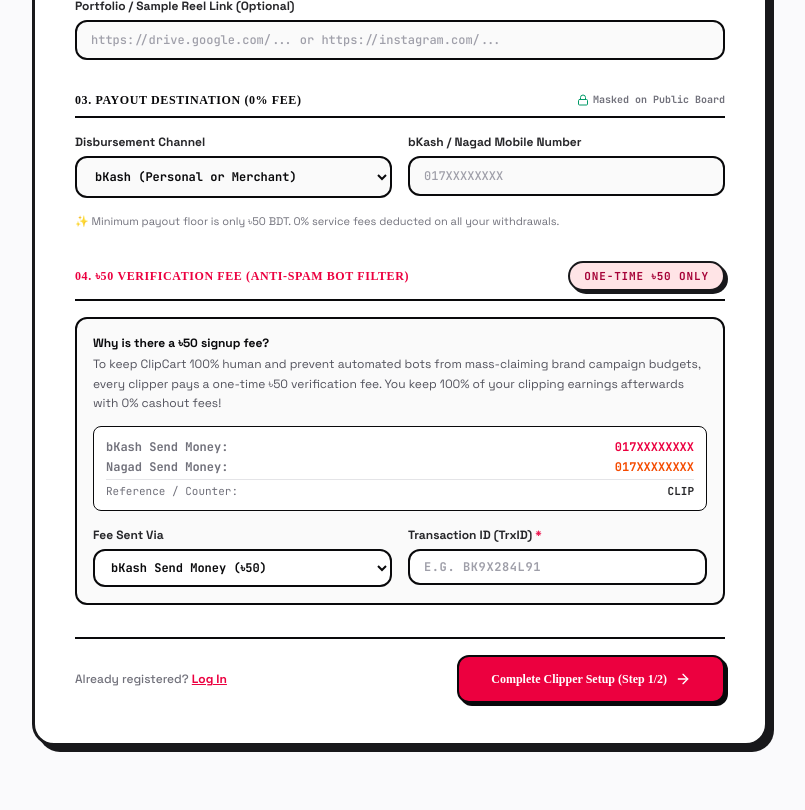
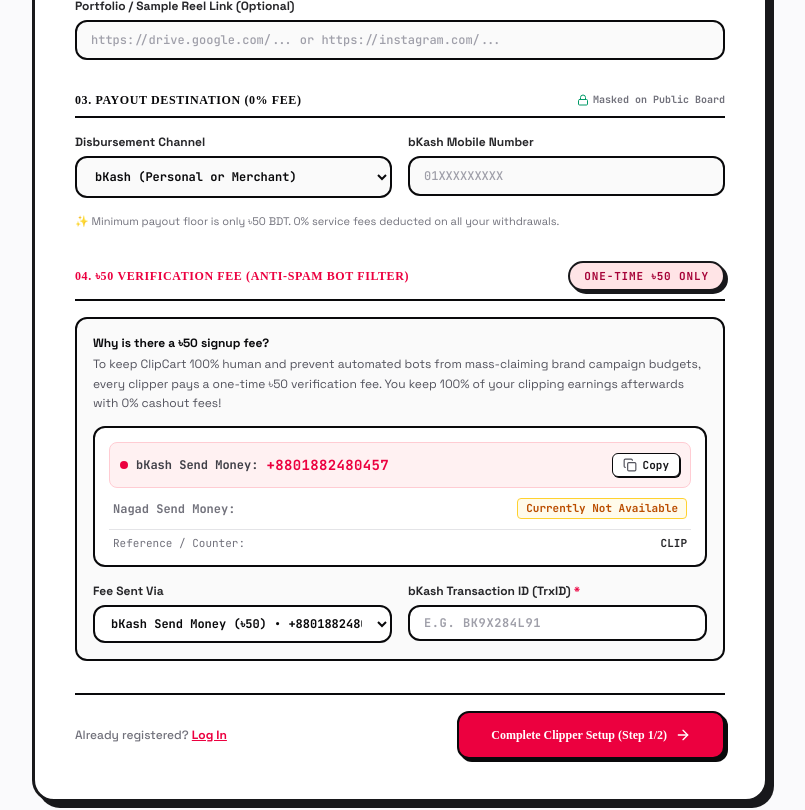
Before and after one commit to NabilxHasan/clipcart, a Next.js app: page /register in a window 1280 px wide. Shown: the part 920-1730 px from the top of the page, without its empty margins (240-1045 px from the left). Built offline with nearby package versions, Linux system fonts and the light colour scheme; a web font is replaced by a local one.

Commit message:
feat: configure bKash payment number +8801882480457 and set Nagad as currently not available

```diff
--- a/app/(auth)/register/page.tsx
+++ b/app/(auth)/register/page.tsx
@@ -3,7 +3,7 @@
 import React, { useState } from 'react';
 import Link from 'next/link';
 import { useRouter } from 'next/navigation';
-import { ArrowRight, ShieldCheck, Lock, PlaySquare, MessageCircle, CheckCircle2, AlertTriangle, Sparkles } from 'lucide-react';
+import { ArrowRight, ShieldCheck, Lock, PlaySquare, MessageCircle, CheckCircle2, AlertTriangle, Sparkles, Copy } from 'lucide-react';
 import { PlatformType, PaymentMethod } from '../../../lib/types/database';
 import { mockStore } from '../../../lib/db/mock-store';
 
@@ -31,6 +31,13 @@
   // One-time ৳50 Sign-up Verification Fee
   const [signupPaymentMethod, setSignupPaymentMethod] = useState<'BKASH' | 'NAGAD'>('BKASH');
   const [signupTrxId, setSignupTrxId] = useState('');
+  const [copiedBkash, setCopiedBkash] = useState(false);
+
+  const copyBkashNumber = () => {
+    navigator.clipboard.writeText('+8801882480457');
+    setCopiedBkash(true);
+    setTimeout(() => setCopiedBkash(false), 2000);
+  };
 
   const [loading, setLoading] = useState(false);
   const [error, setError] = useState<string | null>(null);
@@ -52,8 +59,14 @@
     setLoading(true);
     setError(null);
 
+    if (signupPaymentMethod === 'NAGAD') {
+      setError('Nagad is currently not available. Please send the ৳50 verification fee via bKash to +8801882480457.');
+      setLoading(false);
+      return;
+    }
+
     if (!signupTrxId.trim() || signupTrxId.trim().length < 6) {
-      setError('Please provide a valid ৳50 verification Transaction ID (TrxID) from bKash or Nagad.');
+      setError('Please provide a valid ৳50 verification Transaction ID (TrxID) from bKash (Sent to +8801882480457).');
       setLoading(false);
       return;
     }
@@ -365,19 +378,19 @@
                     className="w-full px-3.5 py-2.5 rounded-xl bg-zinc-50 border-2 border-zinc-950 text-zinc-950 focus:outline-none text-xs font-['JetBrains_Mono'] font-bold"
                   >
                     <option value="BKASH">bKash (Personal or Merchant)</option>
-                    <option value="NAGAD">Nagad</option>
+                    <option value="NAGAD" disabled>Nagad (Currently Not Available)</option>
                     <option value="BANK">Bangladeshi Bank Account</option>
                   </select>
                 </div>
 
                 <div className="space-y-1.5">
                   <label className="text-zinc-800 font-bold block font-['Space_Grotesk']">
-                    {paymentMethod === 'BANK' ? 'Bank Name, Branch & Account No.' : 'bKash / Nagad Mobile Number'}
+                    {paymentMethod === 'BANK' ? 'Bank Name, Branch & Account No.' : 'bKash Mobile Number'}
                   </label>
                   <input
                     type="text"
                     required
-                    placeholder={paymentMethod === 'BANK' ? 'EBL, Dhanmondi Branch, Acc # 102...' : '017XXXXXXXX'}
+                    placeholder={paymentMethod === 'BANK' ? 'EBL, Dhanmondi Branch, Acc # 102...' : '01XXXXXXXXX'}
                     value={paymentIdentifier}
                     onChange={(e) => setPaymentIdentifier(e.target.value)}
                     className="w-full px-3.5 py-2.5 rounded-xl bg-zinc-50 border-2 border-zinc-950 text-zinc-950 placeholder-zinc-400 focus:outline-none focus:bg-white font-['JetBrains_Mono'] text-xs font-medium"
@@ -408,16 +421,40 @@
                   </p>
                 </div>
 
-                <div className="p-3 rounded-lg bg-white border border-zinc-950 text-xs space-y-1 font-['JetBrains_Mono']">
-                  <div className="flex justify-between">
-                    <span className="text-zinc-500 font-bold">bKash Send Money:</span>
-                    <span className="font-black text-rose-600">017XXXXXXXX</span>
+                <div className="p-3.5 rounded-xl bg-white border-2 border-zinc-950 text-xs space-y-2.5 font-['JetBrains_Mono']">
+                  <div className="flex flex-col sm:flex-row sm:items-center justify-between gap-2 p-2.5 rounded-lg bg-rose-50 border border-rose-200">
+                    <div className="flex items-center gap-2">
+                      <span className="w-2 h-2 rounded-full bg-rose-600 shrink-0"></span>
+                      <span className="text-zinc-700 font-bold">bKash Send Money:</span>
+                      <span className="font-black text-rose-600 text-sm tracking-wide select-all">+8801882480457</span>
+                    </div>
+                    <button
+                      type="button"
+                      onClick={copyBkashNumber}
+                      className="px-2.5 py-1 rounded-md text-[11px] font-bold bg-white border border-zinc-950 text-zinc-900 hover:bg-rose-100 flex items-center justify-center gap-1.5 self-start sm:self-auto transition-colors cursor-pointer shadow-[1px_1px_0px_#09090b]"
+                    >
+                      {copiedBkash ? (
+                        <>
+                          <CheckCircle2 className="w-3.5 h-3.5 text-emerald-600" />
+                          <span className="text-emerald-700">Copied!</span>
+                        </>
+                      ) : (
+                        <>
+                          <Copy className="w-3.5 h-3.5 text-zinc-600" />
+                          <span>Copy</span>
+                        </>
+                      )}
+                    </button>
                   </div>
-                  <div className="flex justify-between">
+
+                  <div className="flex justify-between items-center px-1">
                     <span className="text-zinc-500 font-bold">Nagad Send Money:</span>
-                    <span className="font-black text-orange-600">017XXXXXXXX</span>
+                    <span className="font-bold text-amber-700 text-[11px] bg-amber-50 px-2 py-0.5 rounded border border-amber-300">
+                      Currently Not Available
+                    </span>
                   </div>
-                  <div className="flex justify-between text-[11px] text-zinc-500 pt-1 border-t border-zinc-200">
+
+                  <div className="flex justify-between text-[11px] text-zinc-500 pt-1.5 border-t border-zinc-200 px-1">
                     <span>Reference / Counter:</span>
                     <span className="font-bold text-zinc-800">CLIP</span>
                   </div>
@@ -431,14 +468,14 @@
                       onChange={(e) => setSignupPaymentMethod(e.target.value as 'BKASH' | 'NAGAD')}
                       className="w-full px-3 py-2 rounded-xl bg-white border-2 border-zinc-950 text-zinc-950 focus:outline-none text-xs font-['JetBrains_Mono'] font-bold"
                     >
-                      <option value="BKASH">bKash Send Money (৳50)</option>
-                      <option value="NAGAD">Nagad Send Money (৳50)</option>
+                      <option value="BKASH">bKash Send Money (৳50) • +8801882480457</option>
+                      <option value="NAGAD" disabled>Nagad (Currently Not Available)</option>
                     </select>
                   </div>
 
                   <div className="space-y-1.5">
                     <label className="text-zinc-800 font-bold block font-['Space_Grotesk']">
-                      Transaction ID (TrxID) <span className="text-rose-600">*</span>
+                      bKash Transaction ID (TrxID) <span className="text-rose-600">*</span>
                     </label>
                     <input
                       type="text"
--- a/app/dashboard/profile/page.tsx
+++ b/app/dashboard/profile/page.tsx
@@ -194,7 +194,7 @@
                 className="w-full px-3.5 py-2.5 rounded-xl bg-zinc-50 dark:bg-zinc-800 border-2 border-zinc-950 dark:border-zinc-700 text-zinc-950 dark:text-white font-mono font-bold text-xs focus:outline-none"
               >
                 <option value="BKASH">bKash Personal / Merchant</option>
-                <option value="NAGAD">Nagad Wallet</option>
+                <option value="NAGAD" disabled>Nagad (Currently Not Available)</option>
                 <option value="BANK">Bangladeshi Bank Account</option>
               </select>
             </div>
--- a/app/dashboard/withdrawals/page.tsx
+++ b/app/dashboard/withdrawals/page.tsx
@@ -43,6 +43,12 @@
     setSubmitting(true);
     setError(null);
     setSuccessMsg(null);
+
+    if (paymentMethod === 'NAGAD') {
+      setError('Nagad is currently not available. Please select bKash or Bank Account.');
+      setSubmitting(false);
+      return;
+    }
 
     try {
       await ClipBDRepository.requestWithdrawal({
@@ -164,7 +170,7 @@
                   className="w-full px-3 py-2.5 rounded-xl bg-white dark:bg-zinc-800 border-2 border-zinc-950 dark:border-zinc-700 text-zinc-900 dark:text-white font-mono font-bold text-xs focus:outline-none shadow-[2px_2px_0px_#09090b]"
                 >
                   <option value="BKASH">bKash</option>
-                  <option value="NAGAD">Nagad</option>
+                  <option value="NAGAD" disabled>Nagad (Currently Not Available)</option>
                   <option value="BANK">Bank Account</option>
                 </select>
               </div>
--- a/components/home/HomeClient.tsx
+++ b/components/home/HomeClient.tsx
@@ -436,7 +436,7 @@
               <ul className="space-y-2.5 text-xs font-['Space_Grotesk'] font-medium text-zinc-800 dark:text-zinc-200 pt-1">
                 <li className="flex items-start gap-2.5">
                   <CheckCircle2 className="w-4 h-4 text-emerald-600 dark:text-emerald-400 shrink-0 mt-0.5" />
-                  <span>Direct withdrawals to bKash & Nagad (minimum ৳50, 0% fee)</span>
+                  <span>Direct withdrawals to bKash (minimum ৳50, 0% fee • Nagad currently unavailable)</span>
                 </li>
                 <li className="flex items-start gap-2.5">
                   <CheckCircle2 className="w-4 h-4 text-emerald-600 dark:text-emerald-400 shrink-0 mt-0.5" />
--- a/components/layout/Footer.tsx
+++ b/components/layout/Footer.tsx
@@ -140,7 +140,7 @@
                 <div className="w-5 h-5 rounded-lg bg-rose-100 dark:bg-rose-950/60 border border-zinc-950 dark:border-rose-800 flex items-center justify-center shrink-0">
                   <Banknote className="w-3.5 h-3.5 text-rose-700 dark:text-rose-400" />
                 </div>
-                <span>৳50 Min Cashout • bKash/Nagad</span>
+                <span>৳50 Min Cashout • bKash</span>
               </li>
               <li className="flex items-center gap-2 text-zinc-700 dark:text-zinc-300 font-medium">
                 <div className="w-5 h-5 rounded-lg bg-amber-100 dark:bg-amber-950/60 border border-zinc-950 dark:border-amber-800 flex items-center justify-center shrink-0">
```
Also changed, not shown: 1 other file (tests, documents, lock files or other folders).
